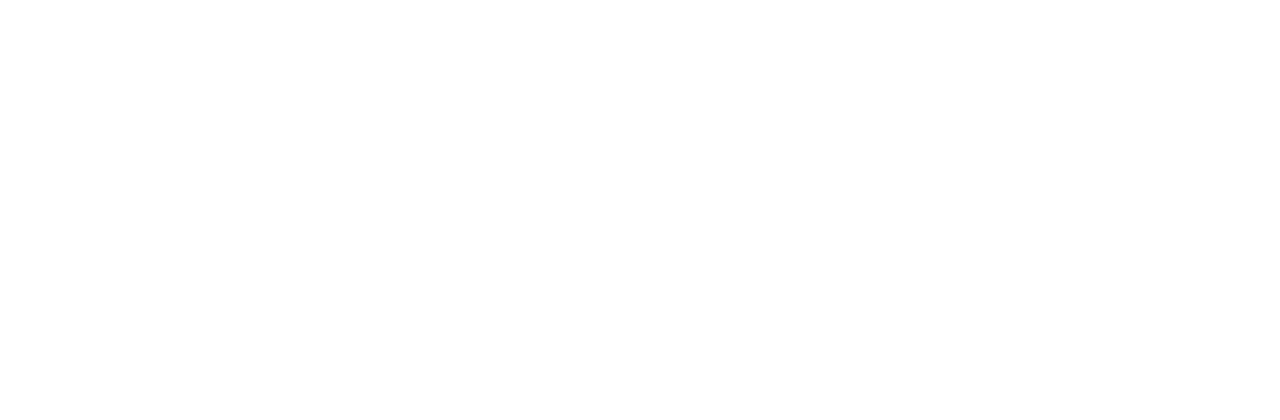
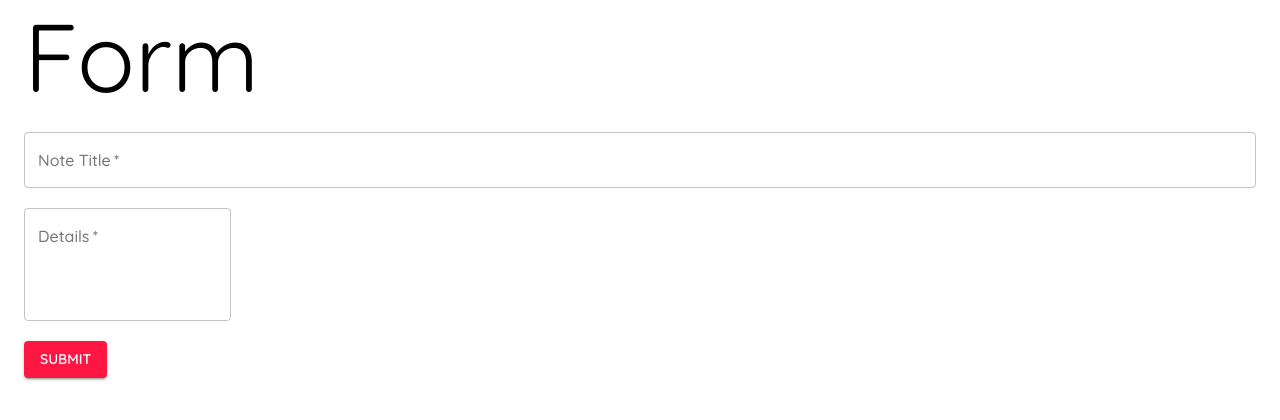
Before and after one commit to itstoreall/mui, a React (Create React App) app: page /form in a window 1280 px wide. Shown: the top 420 px of the page. Built offline with nearby package versions, Linux system fonts and the light colour scheme.

Commit message:
adds the Form page

```diff
--- a/src/App.js
+++ b/src/App.js
@@ -1,6 +1,8 @@
 import { BrowserRouter as Router, Switch, Route } from 'react-router-dom';
 import Notes from './pages/Notes';
-import Create from './pages/Create';
+import Text from './pages/Text';
+import Form from './pages/Form';
+import Buttons from './pages/Buttons';
 import { createTheme, ThemeProvider } from '@material-ui/core';
 import { red } from '@material-ui/core/colors';
 
@@ -29,8 +31,14 @@
           <Route exact path='/'>
             <Notes />
           </Route>
-          <Route path='/create'>
-            <Create />
+          <Route path='/text'>
+            <Text />
+          </Route>
+          <Route exact path='/buttons'>
+            <Buttons />
+          </Route>
+          <Route path='/form'>
+            <Form />
           </Route>
         </Switch>
       </Router>
--- a/src/pages/Create.js
+++ b/src/pages/Buttons.js
@@ -1,4 +1,4 @@
-import { Typography, Button, ButtonGroup, Container } from '@material-ui/core';
+import { Container, Typography, Button, ButtonGroup } from '@material-ui/core';
 import AcUnitIcon from '@material-ui/icons/AcUnit';
 import KeyboardArrowRightIcon from '@material-ui/icons/KeyboardArrowRight';
 import { makeStyles } from '@material-ui/core';
@@ -21,7 +21,7 @@
 
 const { log } = console;
 
-export default function Create() {
+export default function Buttons() {
   const mui = useStyles();
 
   return (
@@ -32,35 +32,23 @@
         color='primary'
         align='center'
       >
-        Create a new Note
-      </Typography>
-
-      <Typography noWrap color='secondary'>
-        Lorem ipsum dolor sit amet consectetur adipisicing elit. Similique
-        dolorem culpa quod delectus itaque laudantium laboriosam consequatur
-        quia aspernatur quos!
-      </Typography>
-
-      <Typography
-        color='textSecondary'
-        variant='h6'
-        component='h2'
-        gutterBottom
-      >
-        h2 instead h6 in markup, but with h2 font-size
+        Buttons
       </Typography>
 
       <Button type='submit'>Submit</Button>
+      <br />
 
       <Button type='submit' color='secondary' variant='outlined'>
         Submit
       </Button>
+      <br />
 
       <ButtonGroup color='primary' variant='contained'>
         <Button>One</Button>
         <Button>Two</Button>
         <Button>Three</Button>
       </ButtonGroup>
+      <br />
 
       <Button
         className={mui.btn}
@@ -79,6 +67,7 @@
       <AcUnitIcon color='action' fontSize='small' />
       <AcUnitIcon color='error' fontSize='small' />
       <AcUnitIcon color='disabled' fontSize='small' />
+      <br />
 
       <Button
         type='submit'
--- /dev/null
+++ b/src/pages/Form.js
@@ -0,0 +1,86 @@
+import { useState } from 'react';
+import {
+  makeStyles,
+  Container,
+  Typography,
+  TextField,
+  Button,
+} from '@material-ui/core';
+
+const useStyles = makeStyles({
+  field: {
+    marginTop: 20,
+    marginBottom: 20,
+    display: 'block',
+  },
+});
+
+const { log } = console;
+
+export default function Form() {
+  const [title, setTitle] = useState('');
+  const [details, setDetails] = useState('');
+  const [titleError, setTitleError] = useState(false);
+  const [detailsError, setDetailsError] = useState(false);
+
+  const mui = useStyles();
+
+  const handleSubmit = e => {
+    e.preventDefault();
+
+    setTitleError(false);
+    setDetailsError(false);
+
+    title == '' && setTitleError(true);
+    details === '' && setDetailsError(true);
+    title && details && log(title, details);
+
+    title == ''
+      ? setTitleError(true)
+      : details === ''
+      ? setDetailsError(true)
+      : title && details
+      ? log(title, details)
+      : log('smth wrong');
+  };
+
+  return (
+    <Container>
+      <Typography variant='h1'>Form</Typography>
+
+      <form noValidate autoComplete='off' onSubmit={handleSubmit}>
+        <TextField
+          className={mui.field}
+          onChange={e => setTitle(e.target.value)}
+          label='Note Title'
+          variant='outlined'
+          color='secondary'
+          fullWidth
+          required
+          error={titleError}
+        />
+
+        <TextField
+          className={mui.field}
+          onChange={e => setDetails(e.target.value)}
+          label='Details'
+          variant='outlined'
+          color='secondary'
+          multiline
+          rows={4}
+          required
+          error={detailsError}
+        />
+
+        <Button
+          className={mui.btn}
+          type='submit'
+          color='secondary'
+          variant='contained'
+        >
+          Submit
+        </Button>
+      </form>
+    </Container>
+  );
+}
--- /dev/null
+++ b/src/pages/Text.js
@@ -0,0 +1,50 @@
+import { Typography, Container } from '@material-ui/core';
+import { makeStyles } from '@material-ui/core';
+
+const useStyles = makeStyles({
+  btn: {
+    fontSize: 60,
+    backgroundColor: 'violet',
+
+    '&:hover': {
+      backgroundColor: 'pink',
+    },
+  },
+
+  title: {
+    textDecoration: 'underline',
+    marginBottom: 20,
+  },
+});
+
+export default function Text() {
+  const mui = useStyles();
+
+  return (
+    <Container>
+      <Typography
+        className={mui.title}
+        variant='h1'
+        color='primary'
+        align='center'
+      >
+        Typography
+      </Typography>
+
+      <Typography noWrap color='secondary'>
+        Lorem ipsum dolor sit amet consectetur adipisicing elit. Similique
+        dolorem culpa quod delectus itaque laudantium laboriosam consequatur
+        quia aspernatur quos!
+      </Typography>
+
+      <Typography
+        color='textSecondary'
+        variant='h6'
+        component='h2'
+        gutterBottom
+      >
+        h2 instead h6 in markup, but with h2 font-size
+      </Typography>
+    </Container>
+  );
+}
```
